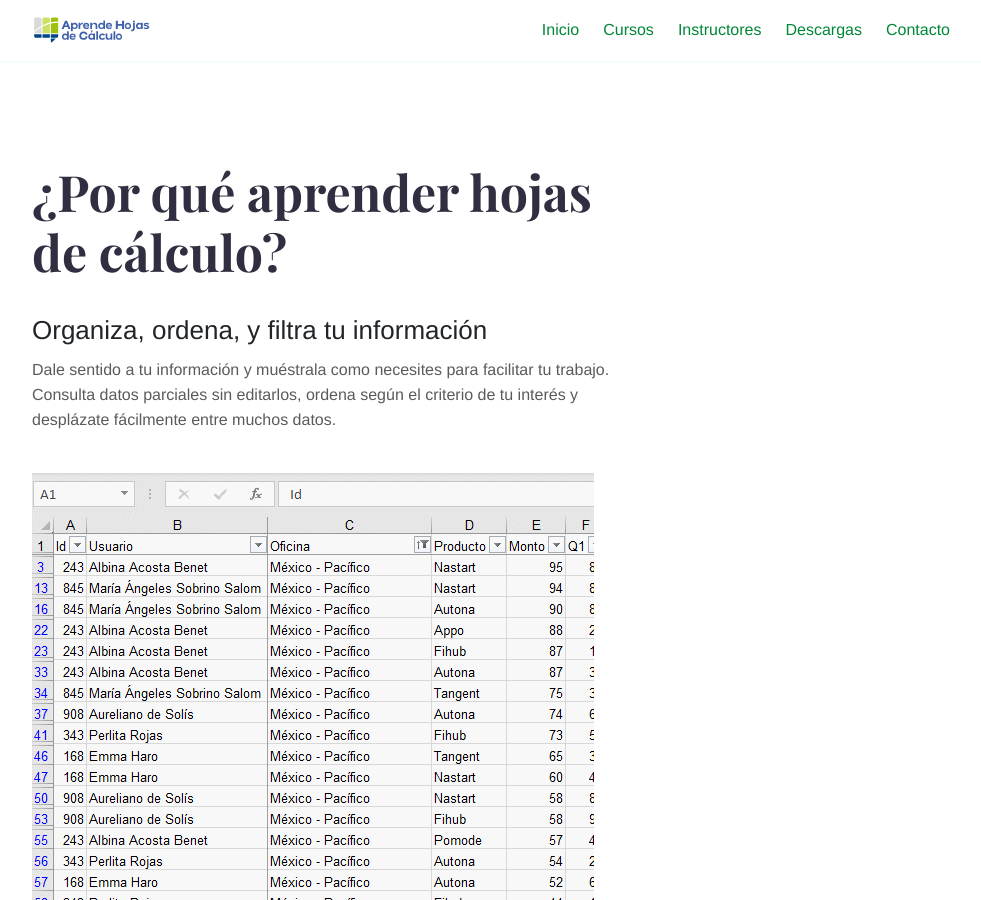
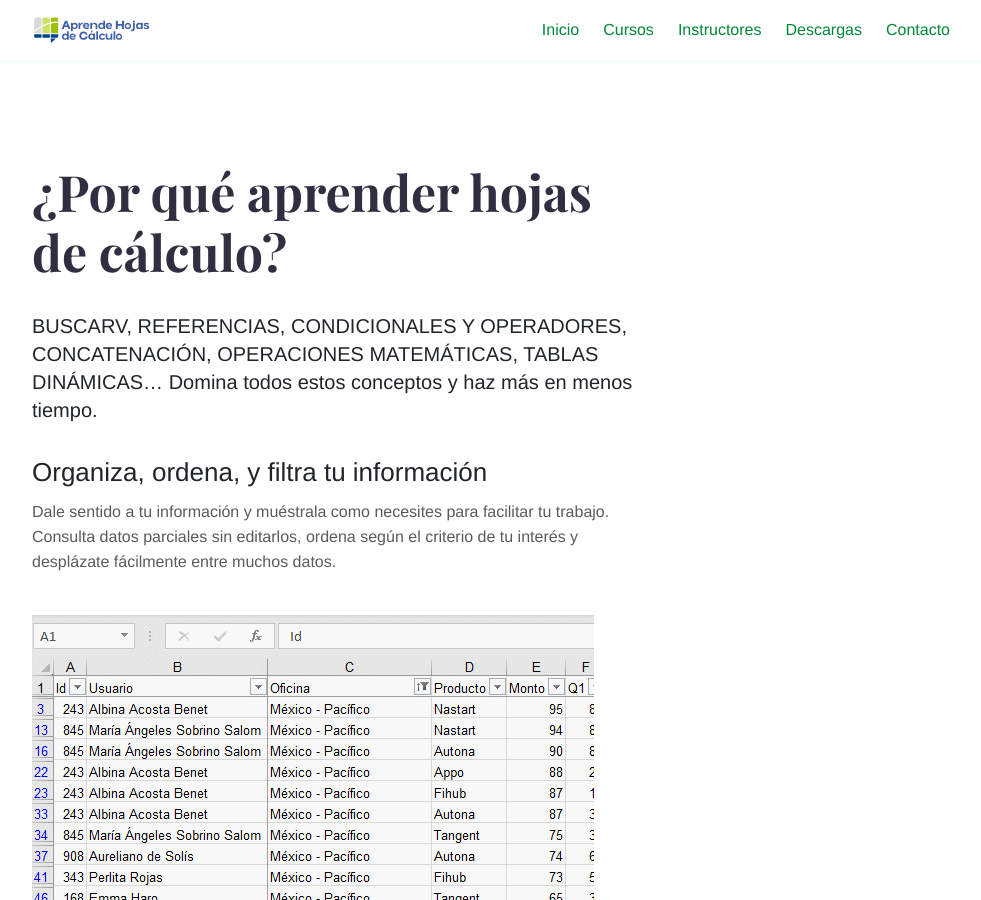
Before and after one commit to camachevaz/Calc, a Jekyll site: the page built from promo.md, in a window 1280 px wide and 900 px high. Shown: the whole window, without its empty margins (143-1124 px from the left). Built offline with Jekyll 4.4.1, drawn with Linux system fonts in a browser that asks for light colours.

Commit message:
Update promo.md

```diff
--- a/promo.md
+++ b/promo.md
@@ -4,7 +4,7 @@ layout: page
 description: Habilidades útiles para tu productividad que aprenderás
 permalink: /promo/
 ---
-
+### BUSCARV, REFERENCIAS, CONDICIONALES Y OPERADORES, CONCATENACIÓN, OPERACIONES MATEMÁTICAS, TABLAS DINÁMICAS... Domina todos estos conceptos y haz más en menos tiempo.
 
 ## Organiza, ordena, y filtra tu información
 
```
